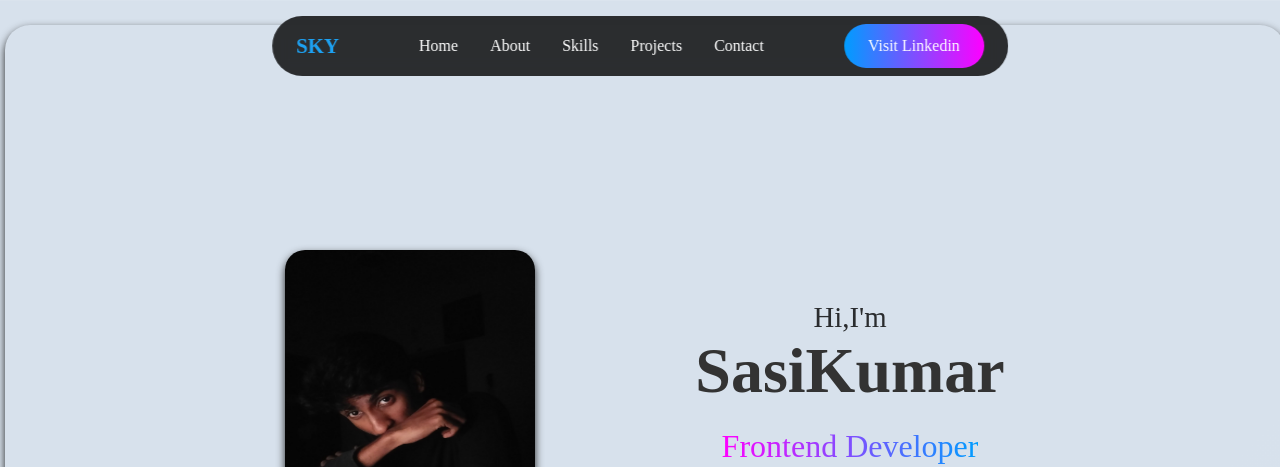
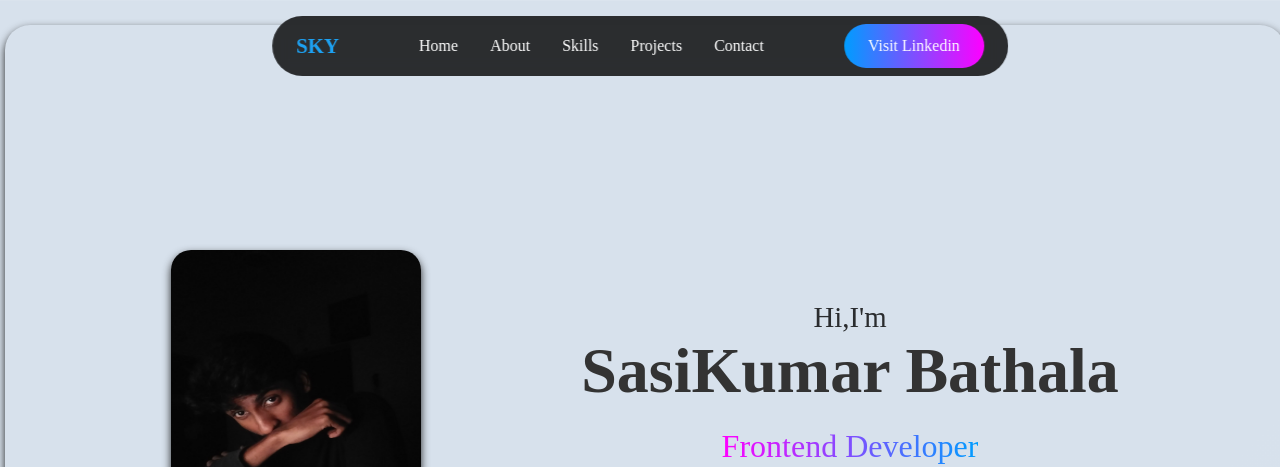
Before and after one commit to sasikumar2k25/MY-PORTFOLIO, a plain HTML site: page index.html in a window 1280 px wide. Shown: the top 467 px of the page. Drawn offline with Linux system fonts and the light colour scheme.

Commit message:
sure name

```diff
--- a/index.html
+++ b/index.html
@@ -41,7 +41,7 @@
             <div class="info-box">
                 <div class="text">
                         <h3>Hi,I'm</h3>
-                        <h1>SasiKumar</h1>
+                        <h1>SasiKumar Bathala</h1>
                         <span class="show">Frontend Developer</span>
                 </div>
                    <div class="wrapper">
```
